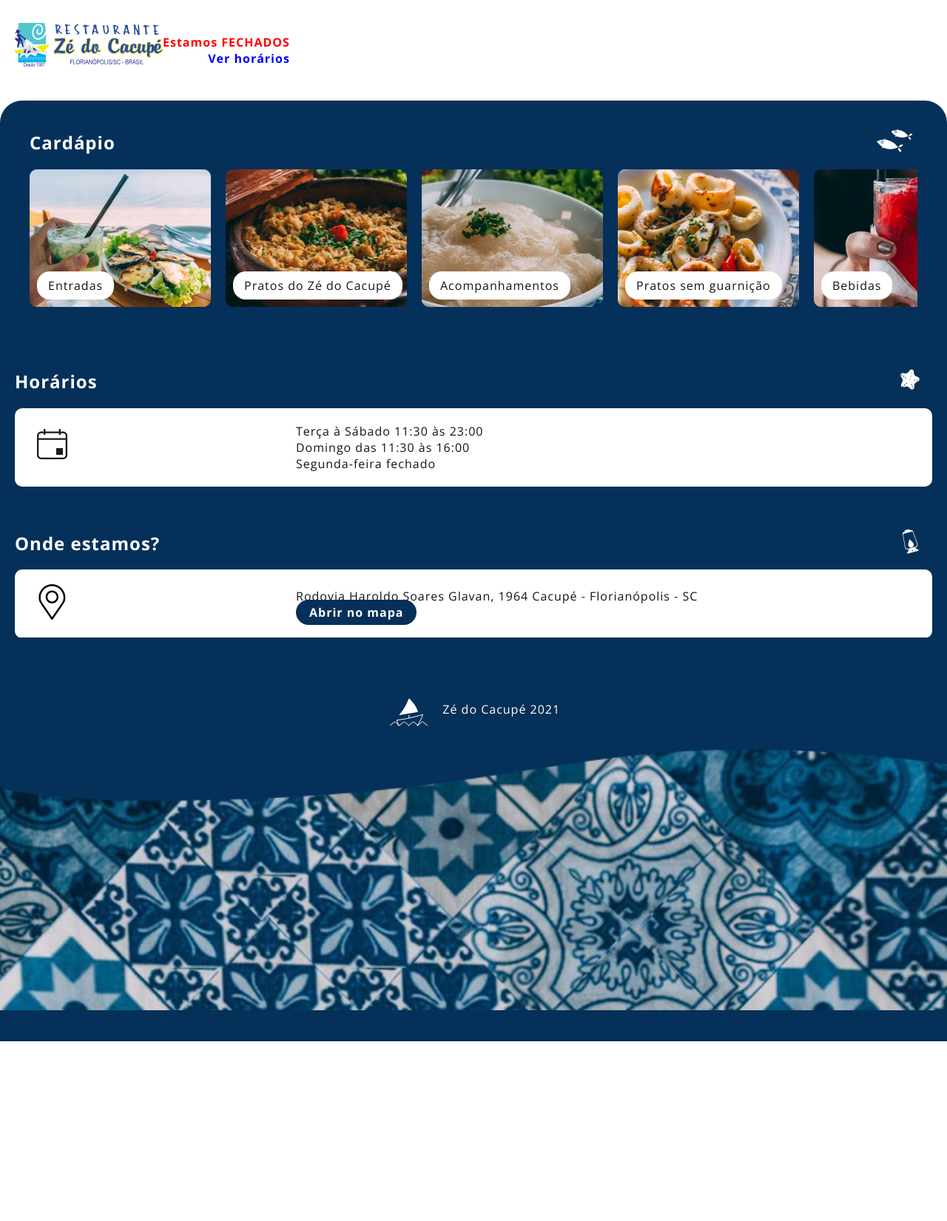
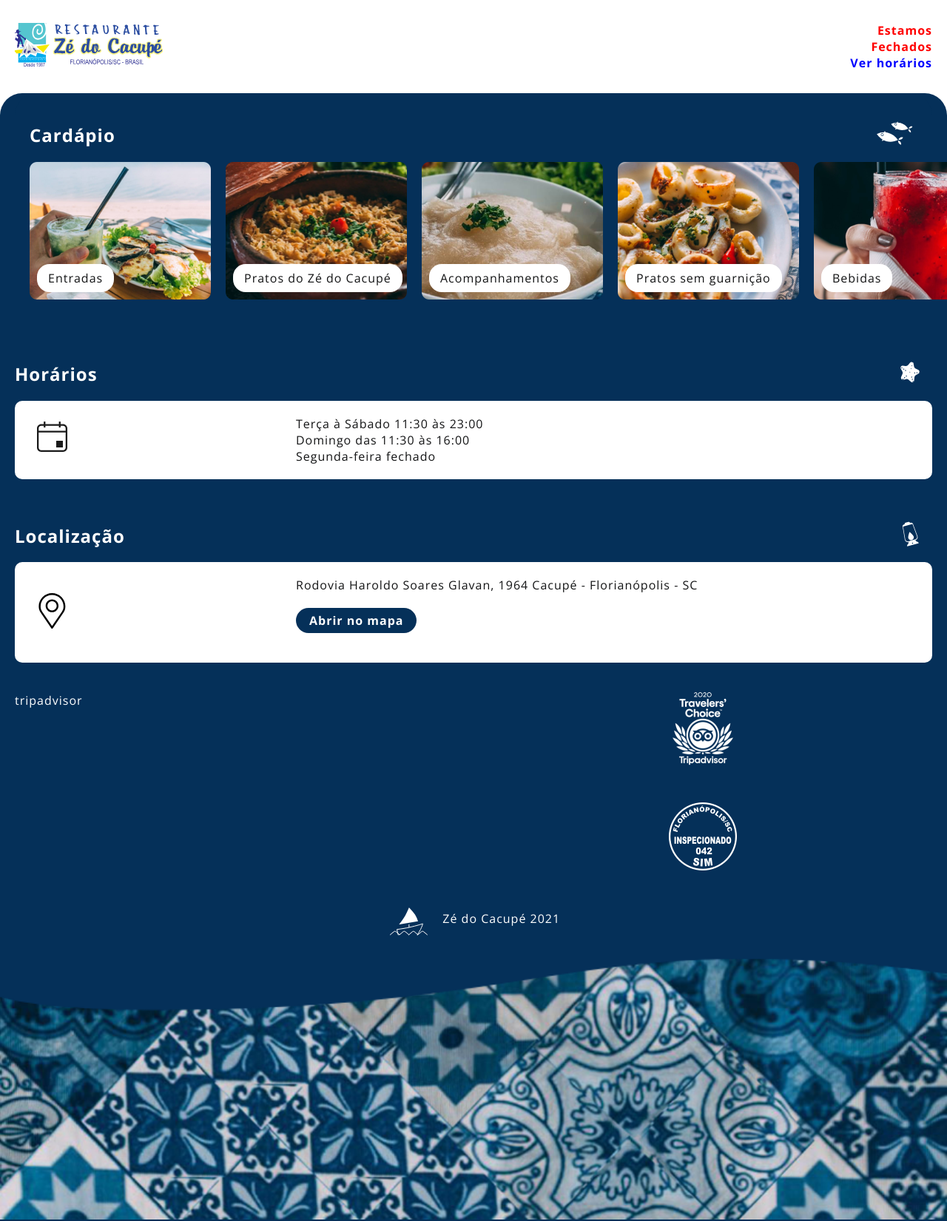
Before and after one commit to zedocacupe/zedocacupe.github.io, a Jekyll site: the page built from index.html, in a window 1280 px wide. Shown: the whole page at 74% size. Built offline with Jekyll 4.4.1, drawn with Linux system fonts in a browser that asks for light colours; before the commit the page ends 1408 px from its top, so only the background shows below that.

Commit message:
layout structure; add footer logos

```diff
--- a/_includes/css/modules.css
+++ b/_includes/css/modules.css
@@ -32,6 +32,7 @@
   height: 210px;
   overflow-x: auto;
   width: auto;
+  margin-right: -50px;
 }
 .restaurant-menu-container .row .menu-item {
   width: 245px;
--- a/_includes/header_page.html
+++ b/_includes/header_page.html
@@ -1,10 +1,12 @@
 <header class="site-header header-pages" role="banner">
   <div class="header-logo">
-    <img class="header-logo-img" src="img/logo.svg" alt="">
+    <a href="/">
+      <img class="header-logo-img" src="img/logo.svg" alt="">
+    </a>
   </div>
   <div class="header-content">
     <div class="header-status">
-      <p id="aberto_fechado" onLoad="verificaHorario();" style="color: green" ></p>
+      <span id="aberto_fechado" onLoad="verificaHorario();" style="color: green" ></span>
     </div>
   </div>
 </header>
--- a/index.html
+++ b/index.html
@@ -36,7 +36,7 @@ title: Zé do Cacupé
   <div class="row row-margin-top">
     <div class="flex-grid" id="localizacao">
       <h2 class="col">
-        Onde estamos?
+        Localização
       </h2>
       <div class="row-label-icon col">
         <img class="icon" src="/img/icons.svg#icon-lamp" alt="icone estrela do mar">
@@ -56,4 +56,19 @@ title: Zé do Cacupé
     </div>
   </div>
 
+  <div class="row-flex row row-margin-top">
+    <div class="col col-5">
+      tripadvisor
+    </div>
+    <div class="col col-5 text-align-center">
+      <img class="stamp" src="/img/ze-do-cacupe-tripadvisor-award.png" alt="Tripadvisor award">
+    </div>
+  </div>
+  <div class="row-flex row-margin-top">
+    <div class="col col-5"></div>
+    <div class="col col-5 text-align-center">
+      <img class="stamp" src="/img/ze-do-cacupe-regulatory.png" alt="Estabelecimento Inpecionado SIM Florianópolis">
+    </div>
+  </div>
+
 </section>
--- a/js/main.js
+++ b/js/main.js
@@ -111,11 +111,9 @@ $(document).ready(function(){
       $('#aberto_fechado').html('Abertos hoje <br> até às 23:00');
       $('#aberto_fechado').css('color', 'black');
     }else{
-      $('#aberto_fechado').html('Estamos FECHADOS <br> <a href="/#horarios"> Ver horários </a>');
+      $('#aberto_fechado').html('Estamos <br> Fechados <br> <a href="/#horarios"> Ver horários </a>');
       $('#aberto_fechado').css('color', 'red');
     }
   }
   verificaHorario();
-
-
 });//wrapper end
```
Also changed, not shown: _includes/css/form.css (+2 -16 lines), _includes/css/layout.css (+12 -3 lines), img/ze-do-cacupe-regulatory.png (added), img/ze-do-cacupe-tripadvisor-award.png (added).
